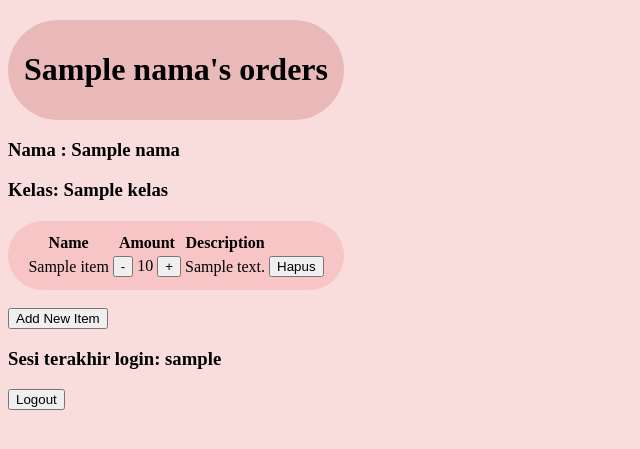
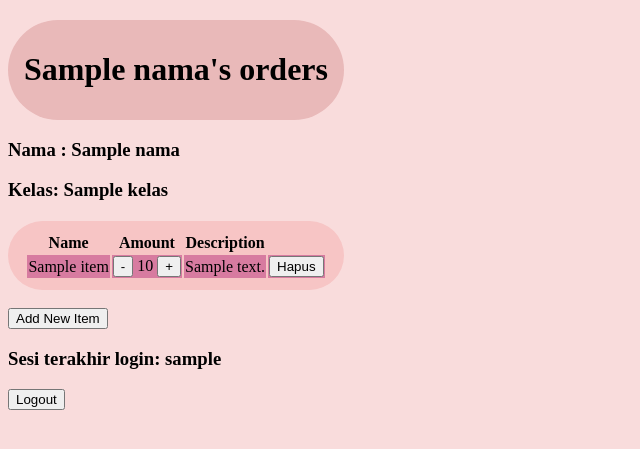
Before and after one commit to novitaaams/pacil-cafe, a Django app: template main/templates/main.html in a window 1280 px wide. Shown: the top 449 px of the page, without its empty margins (0-640 px from the left). Run offline with Django 4.2, Linux system fonts and the light colour scheme; tables that the repository leaves empty hold one stand-in row (values such as "Sample post"); the template is opened without the code that fills it: values that come from a table or form of the project are taken from there, most other values are stand-ins (such as "Sample title", 1, 10 or a date in 2020).

Commit message:
mengerjakan bonus

```diff
--- a/main/templates/main.html
+++ b/main/templates/main.html
@@ -59,7 +59,7 @@
     {% comment %} Berikut cara memperlihatkan data produk di bawah baris ini {% endcomment %}
 
     {% for item in items %}
-        <tr>
+    <tr{% if forloop.last %} style="background-color: #d77ba0;"{% endif %}>
             <td>{{item.name}}</td>
 
             <td>
```
